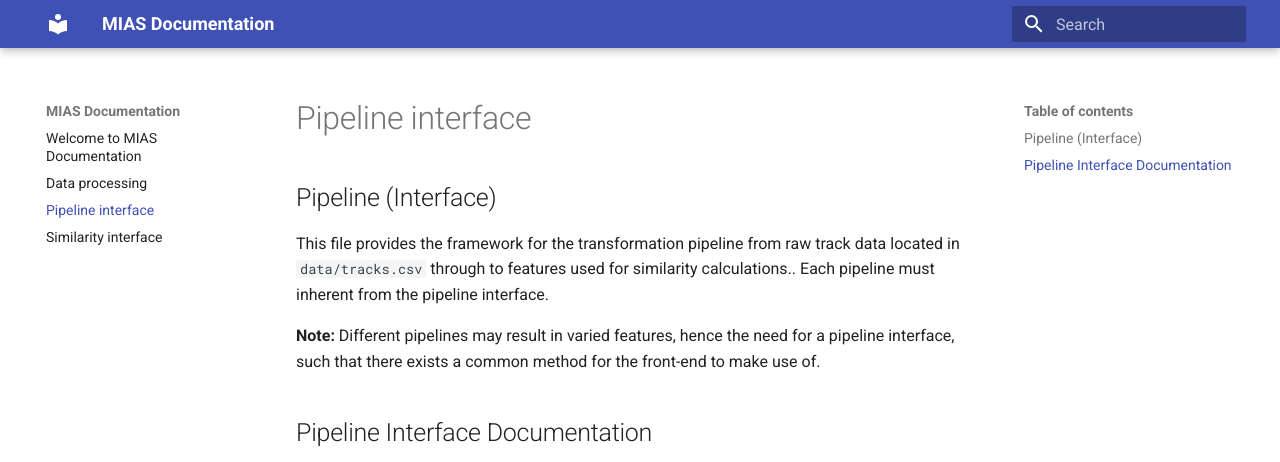
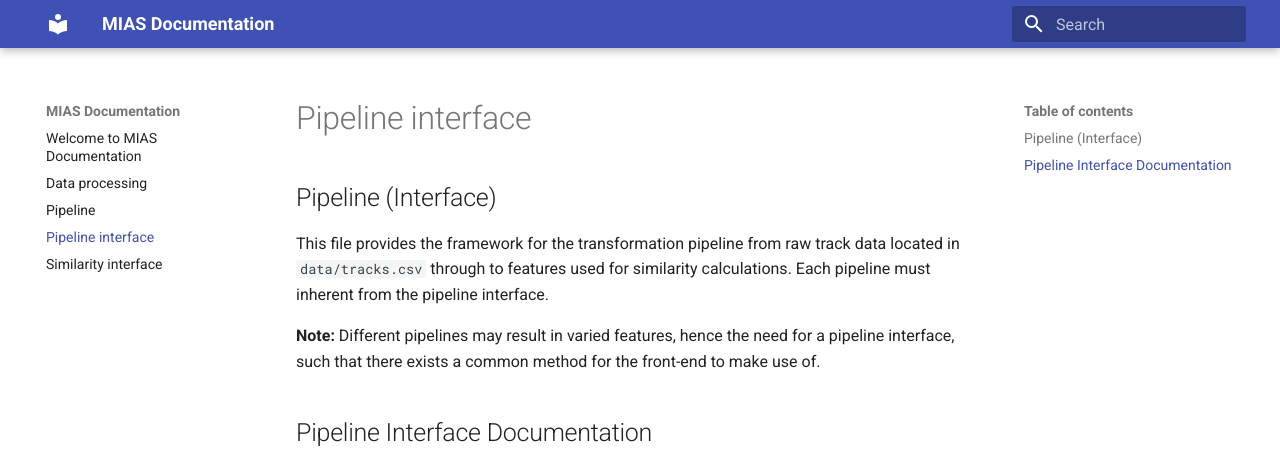
Before and after one commit to trav-d13/MIAS, an MkDocs documentation site: the page built from docs/pipeline_interface.md, in a window 1280 px wide, cut to the strip 0-462 px from the top of the page. Built offline with MkDocs 1.6.1 and Material for MkDocs 9.7.7, drawn with Linux system fonts in a browser that asks for light colours.

Commit message:
Pipeline added to documentation site

```diff
--- a/docs/pipeline_interface.md
+++ b/docs/pipeline_interface.md
@@ -1,6 +1,6 @@
 ## Pipeline (Interface)
 This file provides the framework for the transformation pipeline from raw track data
-located in `data/tracks.csv` through to features used for similarity calculations..
+located in `data/tracks.csv` through to features used for similarity calculations.
 Each pipeline must inherent from the pipeline interface.
 
 **Note:** Different pipelines may result in varied features, hence the need for a pipeline interface, such
```
Also changed, not shown: docs/index.md (+3 -1 lines), docs/pipeline.md (added, +8 -0 lines).
